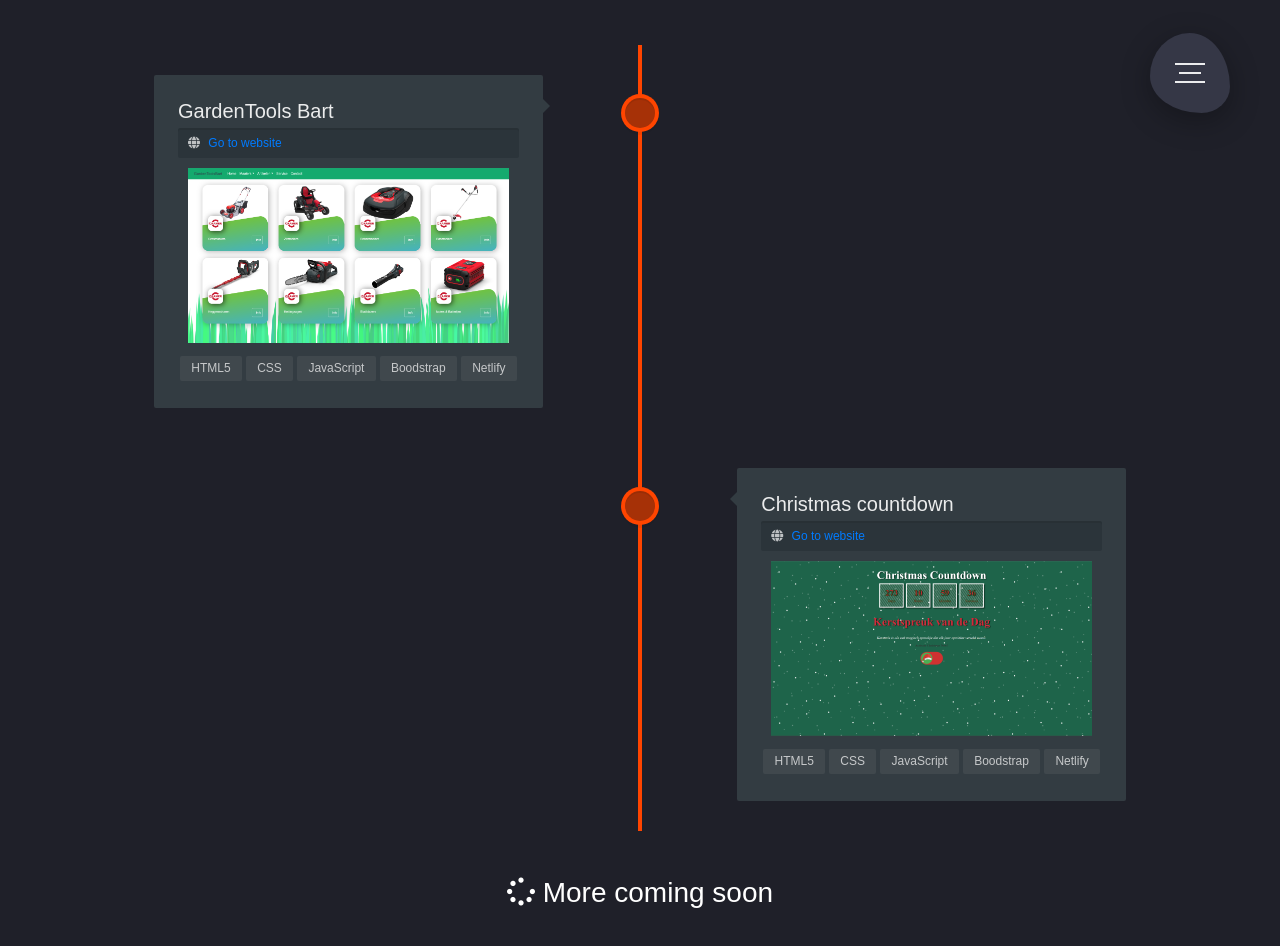
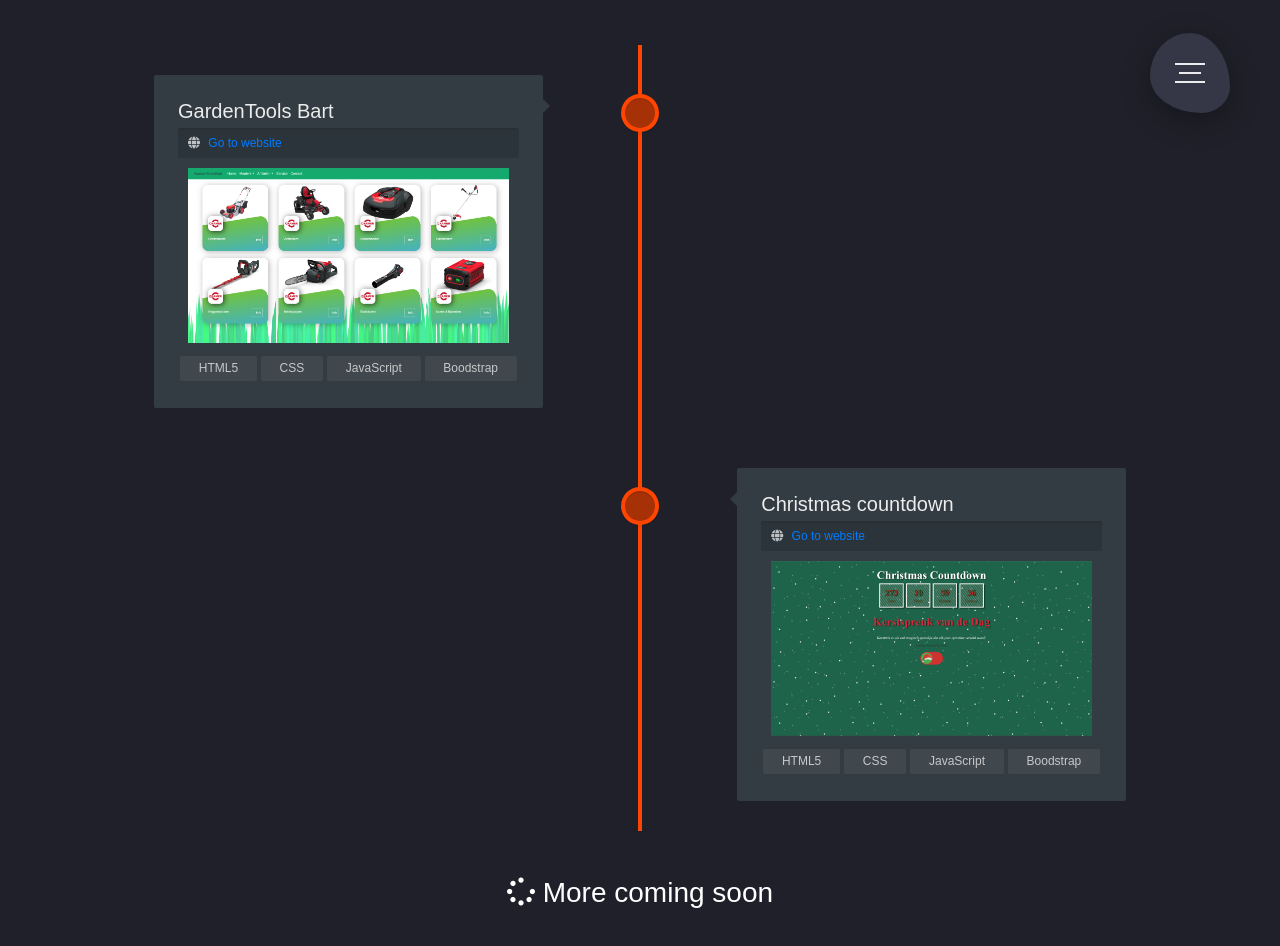
Before and after one commit to ElineBoffin/ResumeEline, a plain HTML site: page html/projects.html in a window 1280 px wide. Drawn offline with nearby package versions, Linux system fonts and the light colour scheme.

Commit message:
changed text projects

```diff
--- a/html/projects.html
+++ b/html/projects.html
@@ -48,7 +48,6 @@
                     <li>CSS</li>
                     <li>JavaScript</li>
                     <li>Boodstrap</li>
-                    <li>Netlify</li>
                 </ul>
             </div>
         </div>
@@ -70,7 +69,6 @@
                     <li>CSS</li>
                     <li>JavaScript</li>
                     <li>Boodstrap</li>
-                    <li>Netlify</li>
                 </ul>
             </div>
         </div>
```
